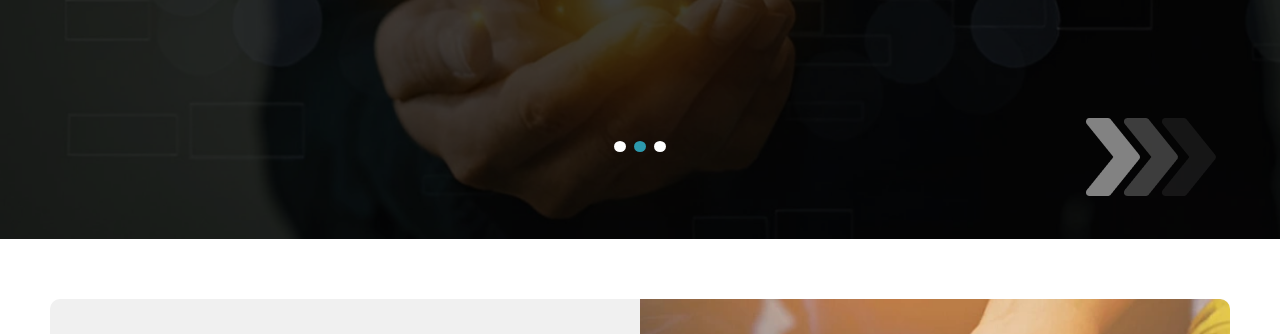
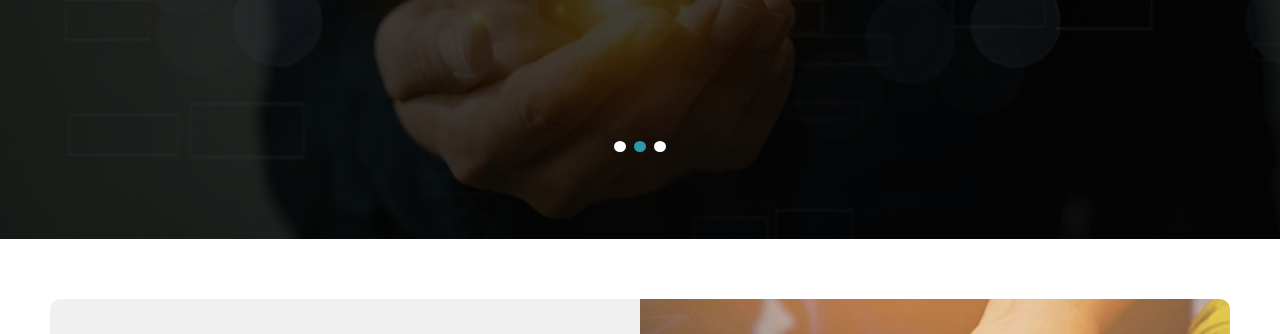
Before and after one commit to UMAR-78/Ideapreneurz-, a plain HTML site: page index.html in a window 1280 px wide. Shown: the part 406-740 px from the top of the page. Drawn offline with nearby package versions, Linux system fonts and the light colour scheme.

Commit message:
updated hero and contact us

```diff
--- a/index.html
+++ b/index.html
@@ -71,9 +71,7 @@
         <h2>Idea to impact. </br> Engineered for outcomes. </h2>
         <p> We turn ideas into real products with teams built for speed, precision, and results.</p>
 
-        <div class="hero-slider-arrow">
-          <img src="./assets/hero-slider-arrow.png" alt="arrow" />
-        </div>
+
       </div>
     </div>
     </div>
@@ -87,9 +85,7 @@
         <h2>Engineering ideas.</br>  Delivering outcomes.</br> Scaling impact. </h2>
         <p> We build lean teams that take ideas to market—and scale them with purpose.</p>
 
-        <div class="hero-slider-arrow">
-          <img src="./assets/hero-slider-arrow.png" alt="arrow" />
-        </div>
+
       </div>
     </div>
     </div>
@@ -103,9 +99,7 @@
         <h2>Clarity. Velocity. Results. </br> From idea to execution. </h2>
         <p>Sharp focus, fast execution, real outcomes—at every step of your product journey.</p>
 
-        <div class="hero-slider-arrow">
-          <img src="./assets/hero-slider-arrow.png" alt="arrow" />
-        </div>
+
       </div>
     </div>
     </div>
@@ -495,8 +489,7 @@ We treat your goals like our own—thinking beyond deliverables to long-term suc
               <img src="./assets/schedule.svg" alt="Schedule">
             </div>
             <div class="contact-link-info">
-              <h3>Schedule time:</h3>
-              <a class="schedule-link" target="_blank" href="https://calendly.com/wali-ideapreneurz/30min?month=2025-06">https://calendly.com/wali-ideapreneurz/30min?month=2025-06</a>
+              <a class="schedule-link" target="_blank" href="https://calendly.com/wali-ideapreneurz/30min?month=2025-06">Schedule time</a>
             </div>
           </div>
         </div>
--- a/style.css
+++ b/style.css
@@ -259,14 +259,7 @@ background:url('./assets/slideImg3.webp') center/cover no-repeat;
     max-width: 1140px;
     margin: 0 auto;
 }
-.hero-slider-arrow{
-    padding-top: 50px;
-    max-width: 30px;
-    justify-self: end;
-    position: absolute;
-    bottom: 7%;
-    right: 5%;
-}
+
 .hero-art-content h2{
 font-family: "Inter", sans-serif;
 font-weight: 800;
@@ -1013,7 +1006,10 @@ line-height: 1.2;
 }
 .contact-link-info .schedule-link{
     color: var(--primary-blue);
-    text-decoration: underline;
+    font-weight: 600;
+font-size: 20px;
+line-height: 1.2;
+
 }
 .contact-form{
     background: var(--grey);
@@ -1478,10 +1474,7 @@ font-size: 16px;
 .hero-btn span i{
     font-size: 35px;
 }
-.hero-slider-arrow{
-    max-width: 50px;
-    padding-top: 0;
-}
+
 
 .feat-container{
     padding-top: 60px;
@@ -1606,7 +1599,7 @@ margin-bottom: 40px;
 font-size: 23px;
 }
 .contact-header h2{
-font-size: 73px;
+font-size: 55px;
 line-height: 1;
 
 }
```
Also changed, not shown: about.html (+1 -2 lines).
